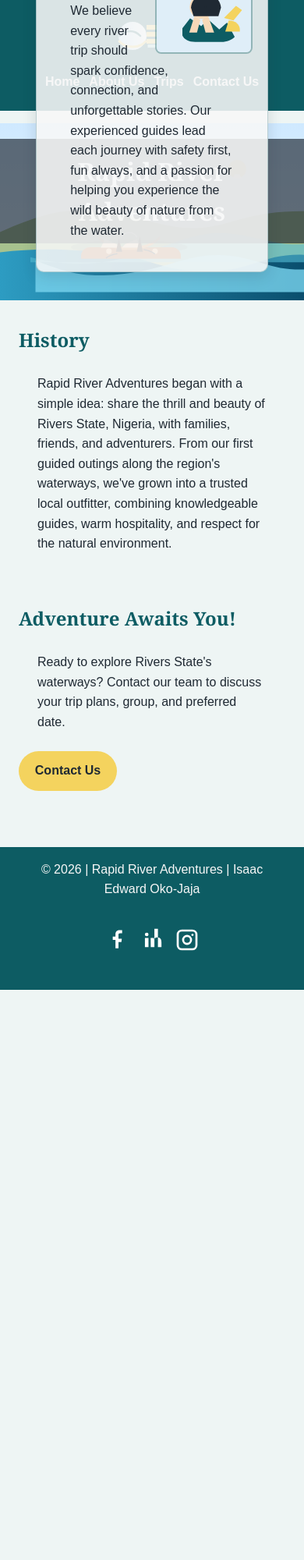
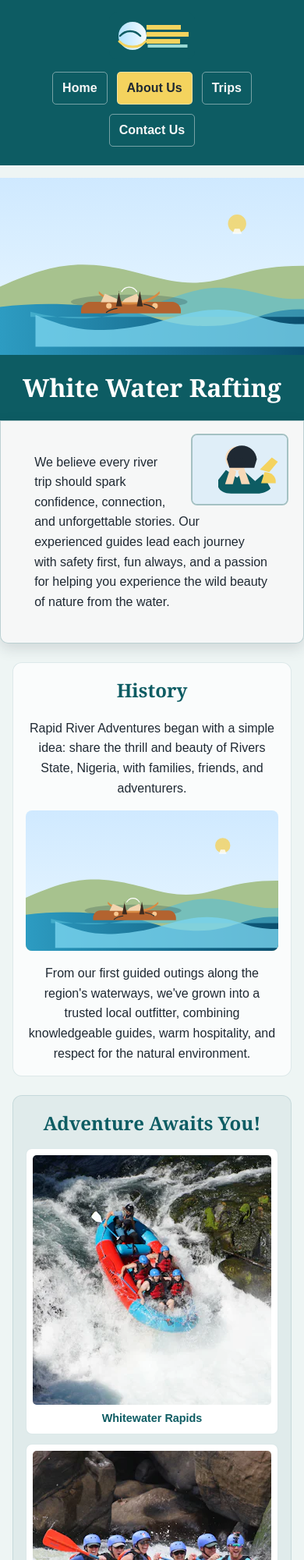
Before and after one commit to treshisaac02/wdd130, a plain HTML site: page wwr/about.html in a window 390 px wide. Shown: the top 2000 px of the page at 78% size. Before the commit the page ends 1269 px from the top, so only its background shows below. Drawn offline with Linux system fonts and the light colour scheme.

Commit message:
Update rafting about page layout
Co-authored-by: Copilot <223556219+Copilot@users.noreply.github.com>

```diff
--- a/wwr/about.html
+++ b/wwr/about.html
@@ -11,10 +11,10 @@
   <body>
     <header>
       <img src="images/logo.svg" alt="Rapid River Adventures logo">
-      <nav>
+      <nav aria-label="Main navigation">
         <ul>
           <li><a href="index.html">Home</a></li>
-          <li><a href="about.html">About Us</a></li>
+          <li><a href="about.html" aria-current="page">About Us</a></li>
           <li><a href="trips.html">Trips</a></li>
           <li><a href="contact.html">Contact Us</a></li>
         </ul>
@@ -24,20 +24,44 @@
     <main>
       <div class="hero">
         <img src="images/hero-rafting.svg" alt="Whitewater rafting adventure on a winding river">
-        <h1>Rapid River Adventures</h1>
+        <h1>White Water Rafting</h1>
         <article>
           <img src="images/client-happy.svg" alt="Happy raft guide smiling by the river">
           <p>We believe every river trip should spark confidence, connection, and unforgettable stories. Our experienced guides lead each journey with safety first, fun always, and a passion for helping you experience the wild beauty of nature from the water.</p>
         </article>
       </div>
 
-      <section>
-        <h2>History</h2>
-        <p>Rapid River Adventures began with a simple idea: share the thrill and beauty of Rivers State, Nigeria, with families, friends, and adventurers. From our first guided outings along the region's waterways, we've grown into a trusted local outfitter, combining knowledgeable guides, warm hospitality, and respect for the natural environment.</p>
+      <section class="history" aria-labelledby="history-heading">
+        <h2 id="history-heading">History</h2>
+        <p>Rapid River Adventures began with a simple idea: share the thrill and beauty of Rivers State, Nigeria, with families, friends, and adventurers.</p>
+        <img src="images/hero-rafting.svg" alt="Raft navigating a winding river">
+        <p>From our first guided outings along the region's waterways, we've grown into a trusted local outfitter, combining knowledgeable guides, warm hospitality, and respect for the natural environment.</p>
       </section>
 
-      <section>
-        <h2>Adventure Awaits You!</h2>
+      <section class="adventures" aria-labelledby="adventures-heading">
+        <h2 id="adventures-heading">Adventure Awaits You!</h2>
+        <div class="adventure-gallery">
+          <figure>
+            <img src="images/adventure-rapids.webp" alt="Raft team navigating a foaming rapid" width="480" height="320" loading="lazy" decoding="async">
+            <figcaption>Whitewater Rapids</figcaption>
+          </figure>
+          <figure>
+            <img src="images/adventure-kayak.webp" alt="Rafting team paddling through a rocky river" width="480" height="320" loading="lazy" decoding="async">
+            <figcaption>Big Mallard</figcaption>
+          </figure>
+          <figure>
+            <img src="images/adventure-raft.webp" alt="Yellow raft crossing clear river water" width="480" height="320" loading="lazy" decoding="async">
+            <figcaption>Family River Float</figcaption>
+          </figure>
+          <figure>
+            <img src="images/adventure-river-run.webp" alt="Guided raft trip through a rocky rapid" width="480" height="320" loading="lazy" decoding="async">
+            <figcaption>Half-Day Adventure</figcaption>
+          </figure>
+          <figure>
+            <img src="images/adventure-group.webp" alt="Raft team enjoying a whitewater adventure" width="480" height="320" loading="lazy" decoding="async">
+            <figcaption>Guided River Run</figcaption>
+          </figure>
+        </div>
         <p>Ready to explore Rivers State's waterways? Contact our team to discuss your trip plans, group, and preferred date.</p>
         <a class="btn primary" href="contact.html">Contact Us</a>
       </section>
--- a/wwr/styles/rafting.css
+++ b/wwr/styles/rafting.css
@@ -30,9 +30,10 @@ footer {
 header {
   background-color: var(--primary-color);
   color: var(--accent2-color);
-  display: flex;
+  display: grid;
+  grid-template-columns: 120px minmax(0, 1fr);
   align-items: center;
-  justify-content: space-between;
+  gap: 1rem;
   padding: 1rem 1.5rem;
 }
 
@@ -177,14 +178,14 @@ header {
 }
 
 header img {
+  display: block;
   width: 110px;
   height: auto;
   border-radius: 10px;
 }
 
 nav {
-  margin: 16px;
-  padding: 8px;
+  padding: 0.5rem;
 }
 
 nav ul {
@@ -201,6 +202,30 @@ nav a {
 
 nav a:hover {
   text-decoration: underline;
+}
+
+header nav {
+  justify-self: end;
+}
+
+header nav ul {
+  flex-wrap: wrap;
+  justify-content: flex-end;
+  gap: 0.5rem;
+}
+
+header nav a {
+  display: block;
+  padding: 0.45rem 0.75rem;
+  border: 1px solid rgba(247, 247, 247, 0.45);
+  border-radius: 5px;
+}
+
+header nav a:hover,
+header nav a[aria-current="page"] {
+  background-color: var(--secondary-color);
+  color: var(--accent1-color);
+  text-decoration: none;
 }
 
 h1,
@@ -270,6 +295,91 @@ section h2 {
   margin-bottom: 0.4rem;
 }
 
+.history {
+  display: grid;
+  grid-template-columns: minmax(0, 1fr) minmax(160px, 1.15fr) minmax(0, 1fr);
+  align-items: center;
+  gap: 1rem;
+  padding: 1rem;
+  background: rgba(255, 255, 255, 0.72);
+  border: 1px solid rgba(13, 92, 99, 0.12);
+  border-radius: 12px;
+}
+
+.history h2 {
+  grid-column: 1 / -1;
+  margin-bottom: 0;
+  text-align: center;
+}
+
+.history p {
+  margin: 0;
+  padding: 0;
+}
+
+.history img {
+  display: block;
+  width: 100%;
+  max-height: 180px;
+  object-fit: cover;
+  border-radius: 8px;
+}
+
+.adventures {
+  padding: 1rem;
+  background: rgba(13, 92, 99, 0.06);
+  border: 1px solid rgba(13, 92, 99, 0.12);
+  border-radius: 12px;
+}
+
+.adventures h2 {
+  margin-bottom: 0.75rem;
+  text-align: center;
+}
+
+.adventure-gallery {
+  display: grid;
+  grid-template-columns: repeat(5, minmax(0, 1fr));
+  gap: 0.75rem;
+}
+
+.adventure-gallery figure {
+  min-width: 0;
+  margin: 0;
+  padding: 0.5rem;
+  overflow: hidden;
+  text-align: center;
+  background: #fff;
+  border: 1px solid rgba(13, 92, 99, 0.14);
+  border-radius: 8px;
+}
+
+.adventure-gallery img {
+  display: block;
+  width: 100%;
+  aspect-ratio: 3 / 2;
+  object-fit: cover;
+  border-radius: 5px;
+}
+
+.adventure-gallery figcaption {
+  margin-top: 0.4rem;
+  color: var(--primary-color);
+  font-size: 0.9rem;
+  font-weight: 700;
+}
+
+.adventures > p {
+  margin: 1rem 0 0.5rem;
+  padding: 0;
+  text-align: center;
+}
+
+.adventures > .btn {
+  display: table;
+  margin: 0 auto;
+}
+
 footer {
   background-color: var(--primary-color);
   color: var(--accent2-color);
@@ -285,8 +395,13 @@ footer p {
   padding: 0;
 }
 
+footer nav {
+  padding: 0;
+}
+
 .socialmedia {
   display: flex;
+  align-items: center;
   gap: 0.8rem;
 }
 
@@ -612,18 +727,33 @@ footer p {
 
 @media (max-width: 700px) {
   header {
-    flex-direction: column;
+    grid-template-columns: 1fr;
+    justify-items: center;
     gap: 0.5rem;
   }
 
   header nav {
-    margin: 0;
+    justify-self: center;
   }
 
   header nav ul {
     flex-wrap: wrap;
     justify-content: center;
     gap: 0.75rem;
+  }
+
+  .hero:not(.home-hero) h1 {
+    position: static;
+    width: auto;
+    margin: 0;
+    opacity: 1;
+    background-color: var(--primary-color);
+  }
+
+  .hero:not(.home-hero) article {
+    position: static;
+    margin: 0;
+    border-radius: 0 0 10px 10px;
   }
 
   footer {
@@ -642,6 +772,20 @@ footer p {
     grid-template-columns: 1fr;
   }
 
+  .history {
+    grid-template-columns: 1fr;
+    text-align: center;
+  }
+
+  .history img {
+    width: min(100%, 360px);
+    justify-self: center;
+  }
+
+  .adventure-gallery {
+    grid-template-columns: repeat(2, minmax(0, 1fr));
+  }
+
   .contact-layout {
     grid-template-columns: 1fr;
   }
@@ -650,3 +794,9 @@ footer p {
     height: 240px;
   }
 }
+
+@media (max-width: 420px) {
+  .adventure-gallery {
+    grid-template-columns: 1fr;
+  }
+}
```
Also changed, not shown: wwr/images/adventure-group.webp (added), wwr/images/adventure-kayak.webp (added), wwr/images/adventure-raft.webp (added), wwr/images/adventure-rapids.webp (added), wwr/images/adventure-river-run.webp (added).
